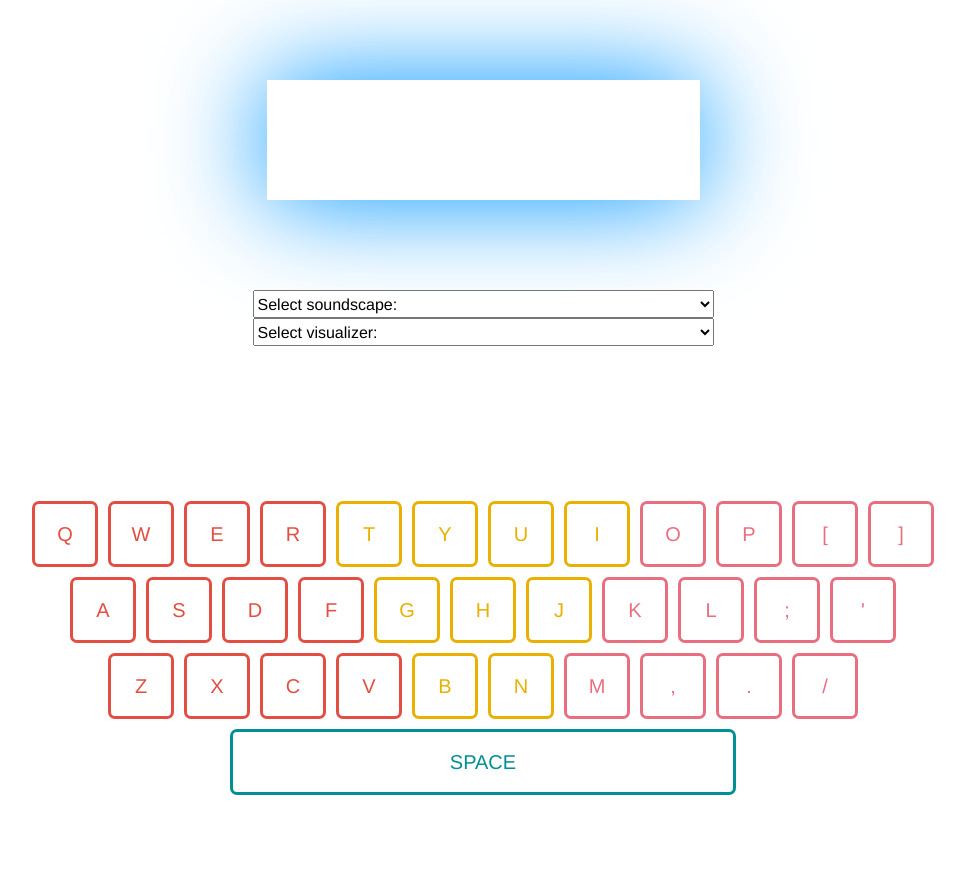
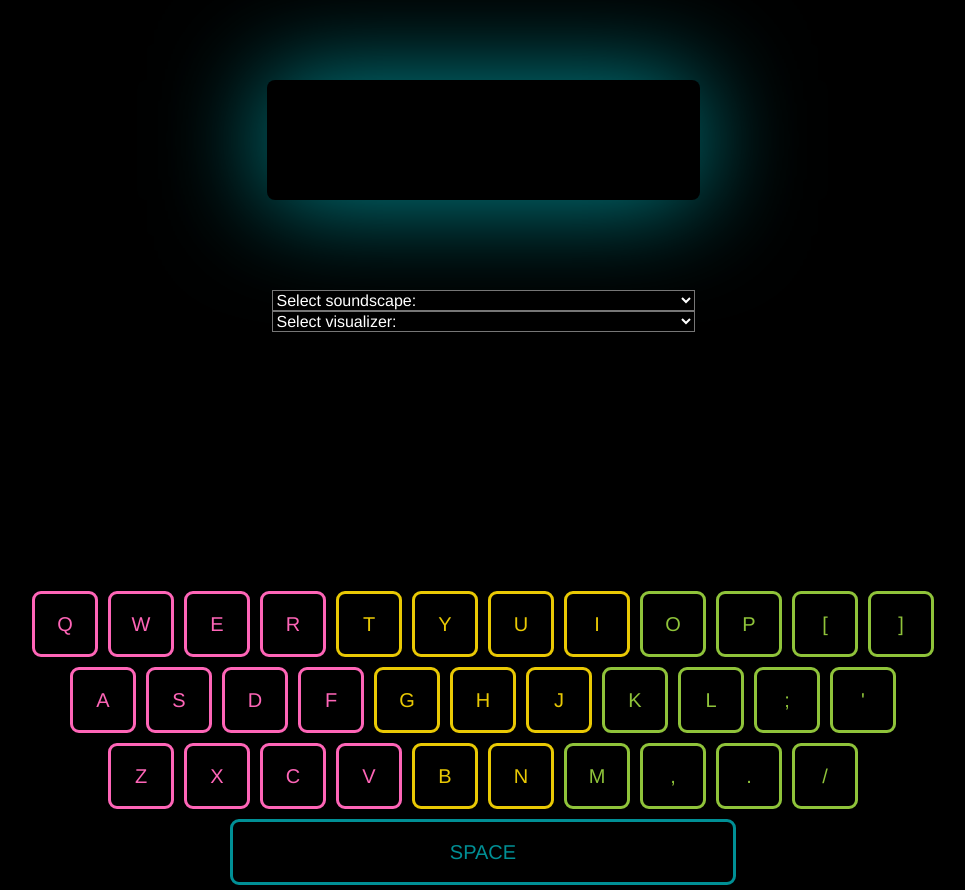
Before and after one commit to christinegaribian/synthwave, a website built with webpack: page index.html in a window 1280 px wide. Shown: the whole page, without its empty margins (157-1122 px from the left). Before the commit the page ends 800 px from the top, so only its background shows below. Built offline with nearby package versions, Linux system fonts and the light colour scheme.

Commit message:
Add styling

```diff
--- a/css/master.css
+++ b/css/master.css
@@ -26,6 +26,7 @@
 
 /* Keyboard */
 html, body {
+  background-color: black;
   font-family: Helvetica, sans-serif;
   font-size: 2.5vmin;
   margin: 0 auto;
@@ -57,7 +58,7 @@ ul {
   border: 3px solid white;
   width: 60px;
   height: 60px;
-  border-radius: 7px;
+  border-radius: 9px;
   margin: 5px;
   display: flex;
   justify-content: center;
@@ -77,10 +78,12 @@ ul {
 /* Drop Down Menu */
 #sounds, #visuals{
   height: 92px;
-  width: 461px;
+  width: 423px;
   margin-top: 90px;
   font-size: 0.8rem;
   font-family: Helvetica, sans-serif;
+  background-color: black;
+  color: white;
 }
 
 #visuals{
@@ -91,11 +94,13 @@ ul {
 /* SYNTHWAVE title */
 
 .title {
+  /*display: none;*/
   margin-top: 80px;
   width: 433px;
   height: 180px;
+  border-radius: 8px;
   /*border: 15px double rgb(0, 150, 255);*/
-  box-shadow: -1px 0px 106px 1px rgb(0, 150, 255);
+  box-shadow: -1px 0px 106px 1px #008F95;
   line-height: 120px;
 }
 
@@ -103,9 +108,9 @@ ul {
   color: transparent;
   font-size: 2rem;
   -webkit-text-stroke-width: 6px;
-  -webkit-text-stroke-color: gold;
+  -webkit-text-stroke-color: #E9C904;
   font-family: 'Helvetica', sans-serif;
-  text-shadow: 0 -40px 100px, 0 0 2px, 0 0 1em gold, 0 0 0.5em #ff4444, 0 0 0.1em #ff4444;
+  text-shadow: 0 -40px 100px, 0 0 2px, 0 0 1em #E9C904, 0 0 0.5em #E9C904, 0 0 0.1em #E9C904;
    animation: blink linear infinite 5s;
 }
 
@@ -146,31 +151,31 @@ ul {
 }
 
 .green {
-  border-color: #E24E42;
-  color: #E24E42;
+  border-color: #FE65B7;
+  color: #FE65B7;
 }
 
 .green.active {
-  background-color: #E24E42;
+  background-color: #FE65B7;
 }
 
 
 .pink {
-  border-color: #E9B000;
-  color: #E9B000;
+  border-color: #E9C904;
+  color: #E9C904;
 }
 
 .pink.active {
-  background-color: #E9B000;
+  background-color: #E9C904;
 }
 
 .purple {
-  border-color: #E86E80;
-  color: #E86E80;
+  border-color: #8FC33A;
+  color: #8FC33A;
 }
 
 .purple.active {
-  background-color: #E86E80;
+  background-color: #8FC33A;
 }
 
 
--- a/index.html
+++ b/index.html
@@ -20,7 +20,7 @@
     <option value="wavelength">Wavelength</option>
     <option value="frequency">Frequency</option>
   </select>
-  <canvas id="visualization"></canvas>
+  <canvas id="visualization" width=450px height=254px></canvas>
   <div class="keyboard-wrapper">
     <section id="keyboard">
       <ul class="keyboard-row">
--- a/lib/Visualization.js
+++ b/lib/Visualization.js
@@ -13,11 +13,11 @@ class Visualization{
     let drawVisual = requestAnimationFrame(this.draw);
 
     this.analyser.getByteTimeDomainData(this.dataArray);
-    canvasContext.fillStyle = 'rgb(200, 200, 200)';
+    canvasContext.fillStyle = 'black';
     canvasContext.fillRect(0, 0, this.canvasWidth, this.canvasHeight);
 
     canvasContext.lineWidth = 2;
-    canvasContext.strokeStyle = 'rgb(0, 0, 0)';
+    canvasContext.strokeStyle = 'white';
 
     canvasContext.beginPath();
 
```
